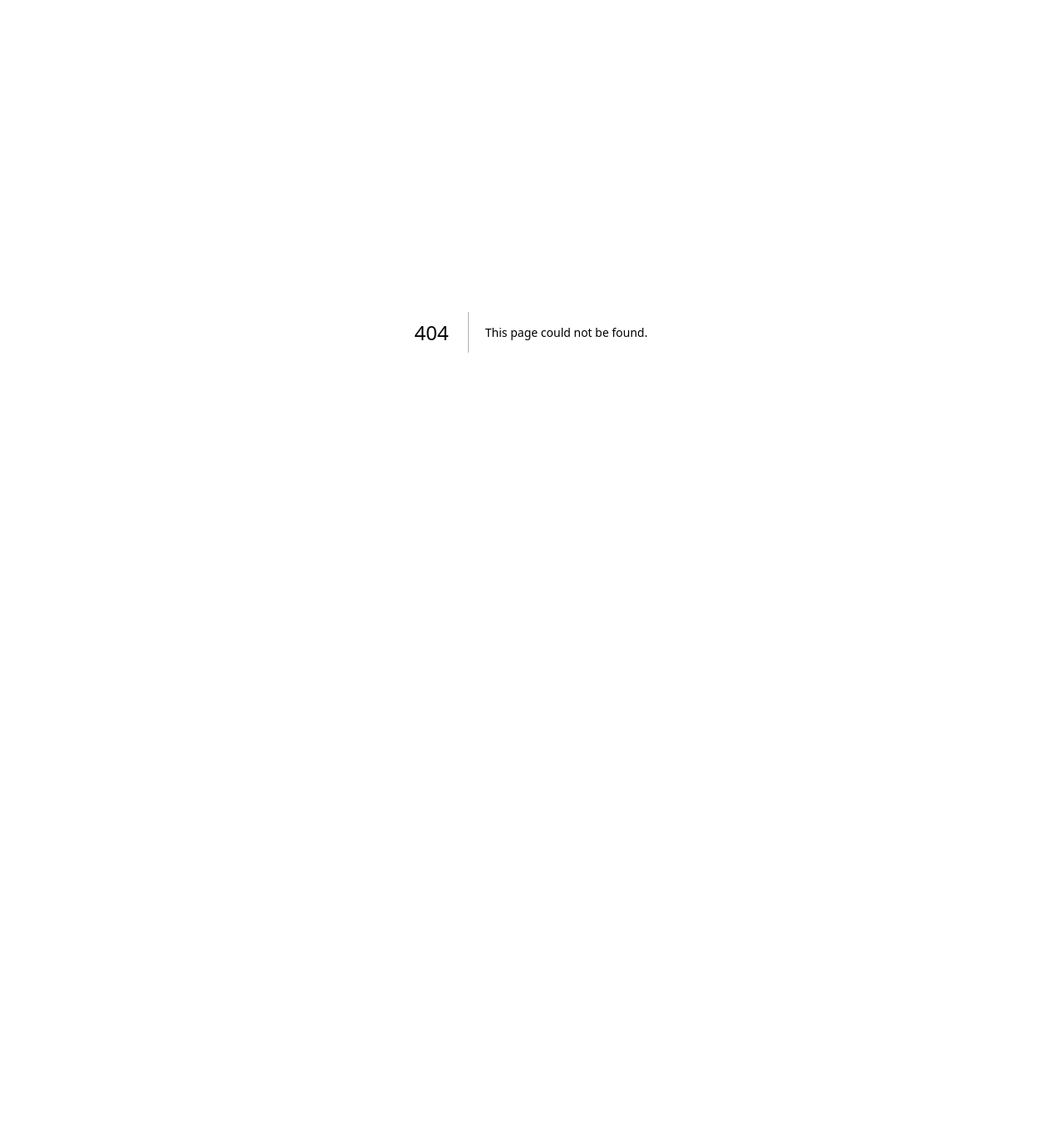
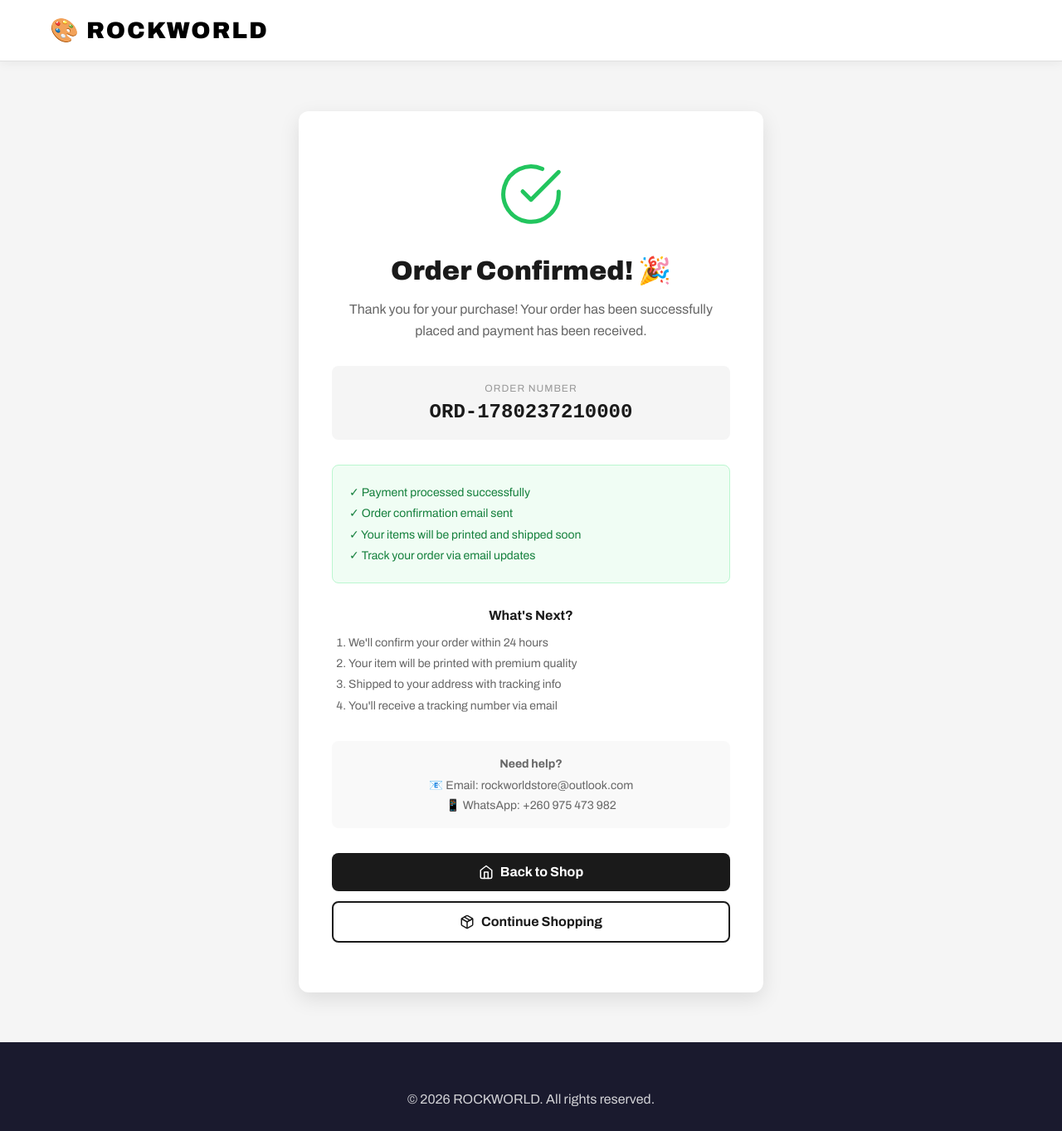
Before and after one commit to zeenetzexie/Rockworld-store, a Next.js app: page /success in a window 1280 px wide. Before the commit this address had no page. Shown: the whole page at 83% size. Before the commit the page ends 800 px from the top, so only its background shows below. Built offline with nearby package versions, Linux system fonts and the light colour scheme.

Commit message:
Add success page for Stripe payments

```diff
--- /dev/null
+++ b/app/success/page.js
@@ -0,0 +1,258 @@
+'use client';
+
+import React, { useEffect, useState } from 'react';
+import { CheckCircle, Home, Package } from 'lucide-react';
+
+export default function SuccessPage() {
+  const [orderNumber, setOrderNumber] = useState('');
+
+  useEffect(() => {
+    // Generate a unique order number
+    setOrderNumber(`ORD-${Date.now()}`);
+
+    // Clear the cart after successful payment
+    if (typeof window !== 'undefined') {
+      localStorage.removeItem('cart');
+    }
+  }, []);
+
+  return (
+    <div style={{ minHeight: '100vh', background: '#f5f5f5' }}>
+      {/* Header */}
+      <header style={{
+        background: 'white',
+        borderBottom: '1px solid #e0e0e0',
+        padding: '20px 0',
+        boxShadow: '0 2px 12px rgba(0,0,0,0.06)'
+      }}>
+        <div style={{
+          maxWidth: '1200px',
+          margin: '0 auto',
+          padding: '0 20px',
+          display: 'flex',
+          justifyContent: 'space-between',
+          alignItems: 'center'
+        }}>
+          <div style={{ fontSize: '28px', fontWeight: '800', letterSpacing: '2px' }}>
+            🎨 ROCKWORLD
+          </div>
+        </div>
+      </header>
+
+      {/* Success Content */}
+      <div style={{
+        maxWidth: '600px',
+        margin: '60px auto',
+        padding: '0 20px'
+      }}>
+        <div style={{
+          background: 'white',
+          borderRadius: '12px',
+          padding: '60px 40px',
+          textAlign: 'center',
+          boxShadow: '0 8px 24px rgba(0,0,0,0.1)'
+        }}>
+          {/* Success Icon */}
+          <div style={{ marginBottom: '30px' }}>
+            <CheckCircle size={80} color="#22c55e" strokeWidth={1.5} style={{ margin: '0 auto' }} />
+          </div>
+
+          {/* Title */}
+          <h1 style={{
+            fontSize: '32px',
+            fontWeight: '800',
+            marginBottom: '15px',
+            color: '#1a1a1a'
+          }}>
+            Order Confirmed! 🎉
+          </h1>
+
+          {/* Message */}
+          <p style={{
+            fontSize: '16px',
+            color: '#666',
+            marginBottom: '30px',
+            lineHeight: '1.6'
+          }}>
+            Thank you for your purchase! Your order has been successfully placed and payment has been received.
+          </p>
+
+          {/* Order Number */}
+          <div style={{
+            background: '#f5f5f5',
+            padding: '20px',
+            borderRadius: '8px',
+            marginBottom: '30px'
+          }}>
+            <p style={{
+              fontSize: '12px',
+              color: '#999',
+              margin: '0 0 8px',
+              textTransform: 'uppercase',
+              letterSpacing: '1px'
+            }}>
+              Order Number
+            </p>
+            <p style={{
+              fontSize: '24px',
+              fontWeight: '700',
+              margin: 0,
+              fontFamily: 'monospace',
+              color: '#1a1a1a'
+            }}>
+              {orderNumber}
+            </p>
+          </div>
+
+          {/* Details */}
+          <div style={{
+            background: '#f0fdf4',
+            border: '1px solid #bbf7d0',
+            padding: '20px',
+            borderRadius: '8px',
+            marginBottom: '30px',
+            textAlign: 'left'
+          }}>
+            <p style={{
+              fontSize: '14px',
+              color: '#15803d',
+              margin: 0,
+              lineHeight: '1.8'
+            }}>
+              ✓ Payment processed successfully<br />
+              ✓ Order confirmation email sent<br />
+              ✓ Your items will be printed and shipped soon<br />
+              ✓ Track your order via email updates
+            </p>
+          </div>
+
+          {/* What's Next */}
+          <div style={{ marginBottom: '30px' }}>
+            <h3 style={{
+              fontSize: '16px',
+              fontWeight: '700',
+              color: '#1a1a1a',
+              marginBottom: '12px'
+            }}>
+              What's Next?
+            </h3>
+            <ol style={{
+              fontSize: '14px',
+              color: '#666',
+              textAlign: 'left',
+              lineHeight: '1.8',
+              paddingLeft: '20px'
+            }}>
+              <li>We'll confirm your order within 24 hours</li>
+              <li>Your item will be printed with premium quality</li>
+              <li>Shipped to your address with tracking info</li>
+              <li>You'll receive a tracking number via email</li>
+            </ol>
+          </div>
+
+          {/* Contact Info */}
+          <div style={{
+            background: '#f9f9f9',
+            padding: '20px',
+            borderRadius: '8px',
+            marginBottom: '30px',
+            fontSize: '14px',
+            color: '#666'
+          }}>
+            <p style={{ margin: '0 0 10px' }}>
+              <strong>Need help?</strong>
+            </p>
+            <p style={{ margin: '0 0 8px' }}>
+              📧 Email: rockworldstore@outlook.com
+            </p>
+            <p style={{ margin: 0 }}>
+              📱 WhatsApp: +260 975 473 982
+            </p>
+          </div>
+
+          {/* Action Buttons */}
+          <div style={{
+            display: 'flex',
+            gap: '12px',
+            flexDirection: 'column'
+          }}>
+            <a
+              href="/"
+              style={{
+                display: 'inline-flex',
+                alignItems: 'center',
+                justifyContent: 'center',
+                gap: '8px',
+                padding: '14px 28px',
+                background: '#1a1a1a',
+                color: 'white',
+                textDecoration: 'none',
+                borderRadius: '8px',
+                fontWeight: '700',
+                transition: 'all 0.3s',
+                cursor: 'pointer',
+                border: 'none',
+                fontSize: '16px'
+              }}
+              onMouseEnter={(e) => {
+                e.currentTarget.style.transform = 'translateY(-2px)';
+                e.currentTarget.style.boxShadow = '0 8px 20px rgba(0,0,0,0.2)';
+              }}
+              onMouseLeave={(e) => {
+                e.currentTarget.style.transform = 'translateY(0)';
+                e.currentTarget.style.boxShadow = 'none';
+              }}
+            >
+              <Home size={18} />
+              Back to Shop
+            </a>
+
+            <a
+              href="/"
+              style={{
+                display: 'inline-flex',
+                alignItems: 'center',
+                justifyContent: 'center',
+                gap: '8px',
+                padding: '14px 28px',
+                background: 'transparent',
+                color: '#1a1a1a',
+                textDecoration: 'none',
+                borderRadius: '8px',
+                fontWeight: '700',
+                transition: 'all 0.3s',
+                cursor: 'pointer',
+                border: '2px solid #1a1a1a',
+                fontSize: '16px'
+              }}
+              onMouseEnter={(e) => {
+                e.currentTarget.style.background = '#1a1a1a';
+                e.currentTarget.style.color = 'white';
+              }}
+              onMouseLeave={(e) => {
+                e.currentTarget.style.background = 'transparent';
+                e.currentTarget.style.color = '#1a1a1a';
+              }}
+            >
+              <Package size={18} />
+              Continue Shopping
+            </a>
+          </div>
+        </div>
+      </div>
+
+      {/* Footer */}
+      <footer style={{
+        background: '#1a1a2e',
+        color: 'white',
+        padding: '60px 20px 30px',
+        marginTop: '60px',
+        textAlign: 'center'
+      }}>
+        <p style={{ margin: 0, opacity: 0.8 }}>
+          © {new Date().getFullYear()} ROCKWORLD. All rights reserved.
+        </p>
+      </footer>
+    </div>
+  );
+}
```
